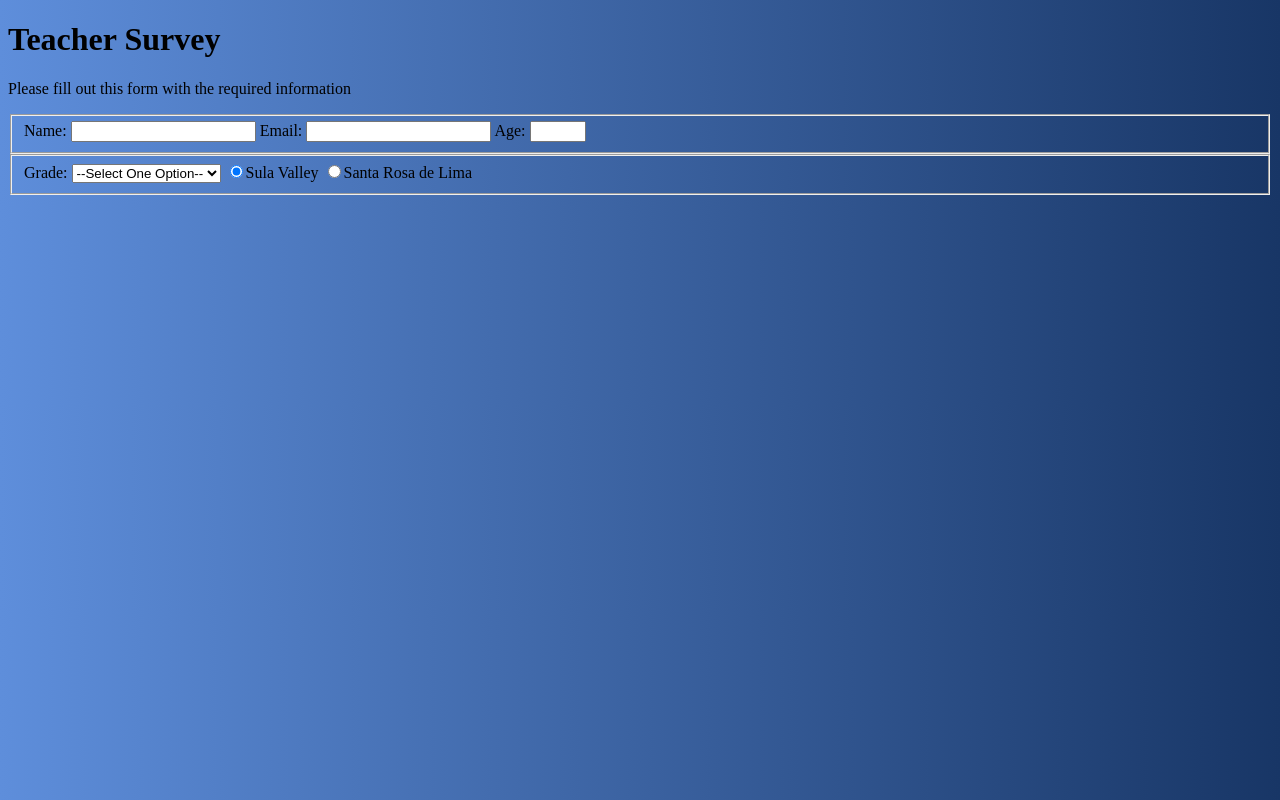
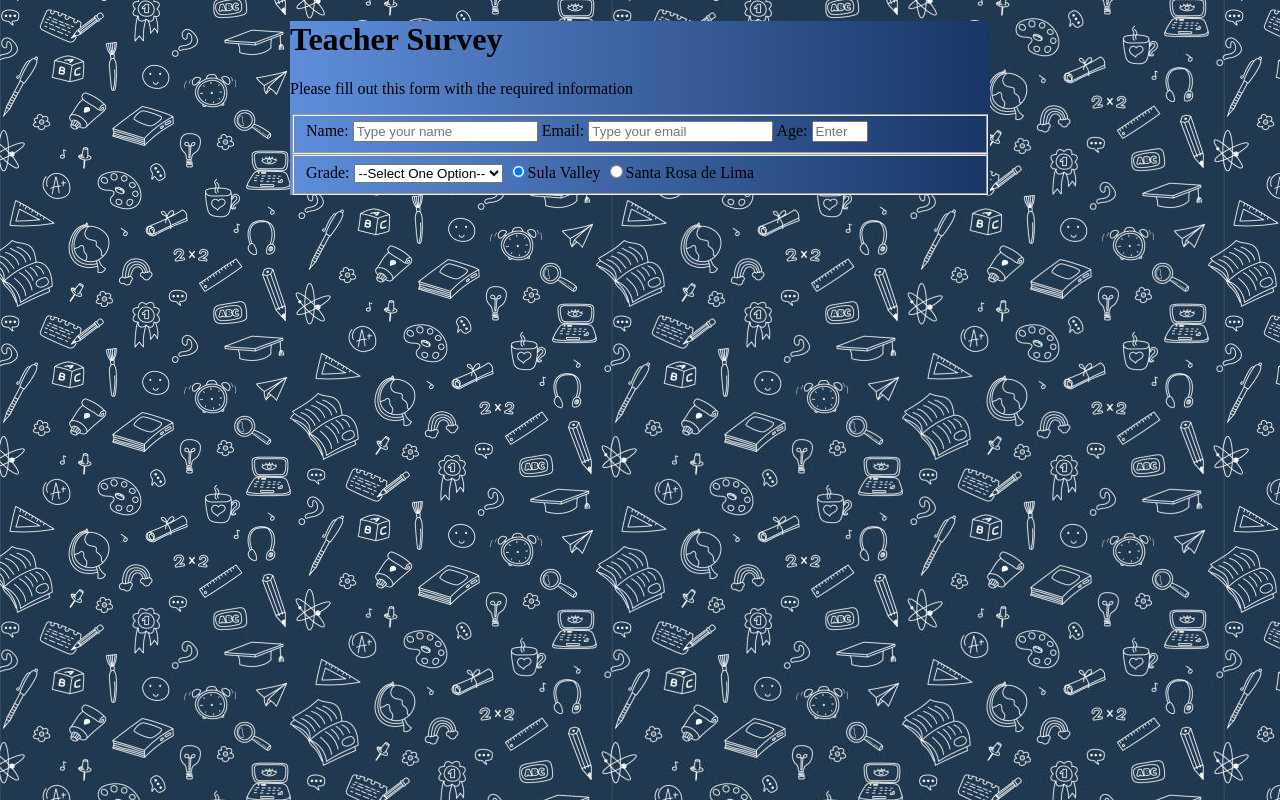
Before and after one commit to renejm10/BasicForm, a plain HTML site: page index.html in a window 1280 px wide. Drawn offline with Linux system fonts and the light colour scheme.

Commit message:
Make some corrections on the id of the tags

```diff
--- a/index.html
+++ b/index.html
@@ -13,17 +13,17 @@
         <div class="main">
 
             <header>
-                <h1>Teacher Survey</h1>
-                <p>Please fill out this form with the required information</p>
+                <h1 id="title">Teacher Survey</h1>
+                <p id="description">Please fill out this form with the required information</p>
             </header>
 
             <main>
 
                 <form id="survey-form">
                     <fieldset>
-                        <label id="name-label" for="name">Name: <input id="name" type="text" required/></label>
-                        <label id="email-label" for="email">Email: <input id="email" type="email" required/></label>
-                        <label id="number-label" for="number">Age: <input id="number" type="number" min="5" max="19" pattern="[0-5]"/></label>
+                        <label id="name-label" for="name">Name: <input id="name" type="text" placeholder="Type your name" required/></label>
+                        <label id="email-label" for="email">Email: <input id="email" type="email" placeholder="Type your email" required/></label>
+                        <label id="number-label" for="number">Age: <input id="number" type="number" min="5" max="19" pattern="[0-5]" placeholder="Enter age"/></label>
                     </fieldset>
                     <fieldset>
                         <lable id="grade-label" for="dropdown">Grade: <select id="dropdown">
--- a/style.css
+++ b/style.css
@@ -1,4 +1,10 @@
 body{
-    background: url(/img/education.jpg);
+    background: url(./img/education.jpg);
+}
+
+.main{
+    width: 700px;
+    margin-left: auto;
+    margin-right: auto;
     background-image: linear-gradient(90deg,#5e8edb,#183666);
 }
```
